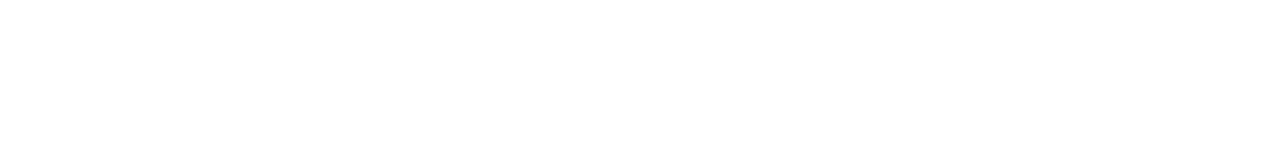
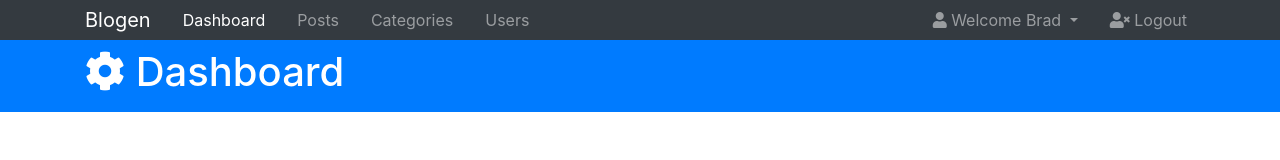
Before and after one commit to Candidemile/Bootstrap-4-Blogen, a website: page index.html in a window 1280 px wide. Drawn offline with Linux system fonts and the light colour scheme.

Commit message:
feat: Add navbar and header

```diff
--- a/index.html
+++ b/index.html
@@ -4,14 +4,70 @@
 <head>
   <meta charset="UTF-8">
   <meta name="viewport" content="width=device-width, initial-scale=1.0">
-  <title>Document</title>
+  <title>Blogen</title>
   <!-- CSS LINKS -->
   <link rel="stylesheet" href="css/fontawesome.min.css">
   <link rel="stylesheet" href="css/bootstrap.css">
   <link rel="stylesheet" href="css/style.css">
 </head>
 
+<body>
+  <nav class="navbar navbar-expand-sm navbar-dark bg-dark p-0">
+    <div class="container">
+      <a href="index.html" class="navbar-brand">Blogen</a>
+      <button class="navbar-toggler" data-toggle="collapse" data-target="#navbarCollapse">
+        <span class="navbar-toggler-icon"></span>
+      </button>
+      <div class="collapse navbar-collapse" id="navbarCollapse">
+        <ul class="navbar-nav">
+          <li class="nav-item px-2">
+            <a href="index.html" class="nav-link active">Dashboard</a>
+          </li>
+          <li class="nav-item px-2">
+            <a href="posts.html" class="nav-link">Posts</a>
+          </li>
+          <li class="nav-item px-2">
+            <a href="categories.html" class="nav-link">Categories</a>
+          </li>
+          <li class="nav-item px-2">
+            <a href="users.html" class="nav-link">Users</a>
+          </li>
+        </ul>
 
+        <ul class="navbar-nav ml-auto">
+          <li class="nav-item dropdown mr-3">
+            <a href="#" class="nav-link dropdown-toggle" data-toggle="dropdown">
+              <i class="fas fa-user"></i> Welcome Brad
+            </a>
+            <div class="dropdown-menu">
+              <a href="profile.html" class="dropdown-item">Profile
+                <i class="fas fa-user-circle"></i>
+              </a>
+              <a href="settings.html" class="dropdown-item">Profile
+                <i class="fas fa-cog"></i>
+              </a>
+            </div>
+          </li>
+          <li class="nav-item">
+            <a href="login.html" class="nav-link">
+              <i class="fas fa-user-times"></i> Logout
+            </a>
+          </li>
+        </ul>
+      </div>
+    </div>
+  </nav>
+
+  <!-- HEADER -->
+  <header id="main-header" class="py-2 bg-primary text-white">
+    <div class="container">
+      <div class="row">
+        <div class="col-md-6">
+          <h1><i class="fas fa-cog"></i> Dashboard</h1>
+        </div>
+      </div>
+    </div>
+  </header>
 
 
 
```
Lines whose indentation alone changed are shown as unchanged.
